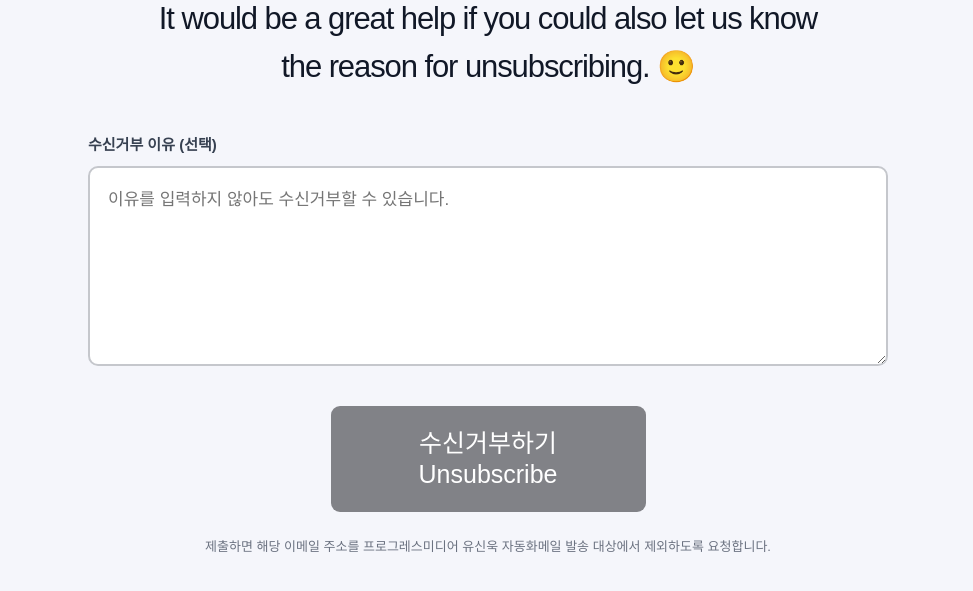
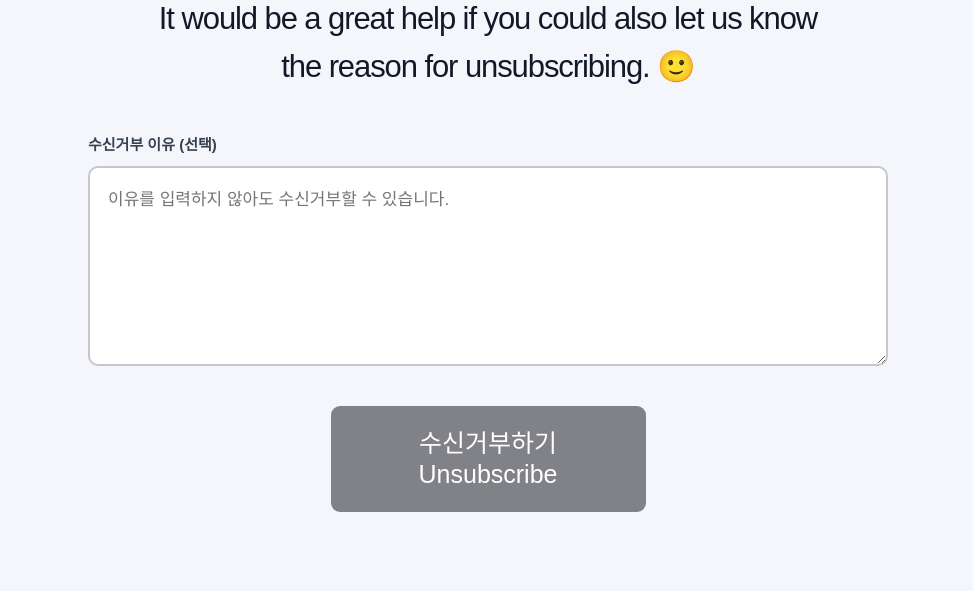
Before and after one commit to 324ysw2/progressmedia-unsubscribe, a plain HTML site: page index.html in a window 1280 px wide. Shown: the part 379-970 px from the top of the page, without its empty margins (152-1125 px from the left). Drawn offline with Linux system fonts and the light colour scheme.

Commit message:
Remove unsubscribe submission notice

```diff
--- a/index.html
+++ b/index.html
@@ -114,7 +114,6 @@
       <input type="text" name="_honey" class="honey" tabindex="-1" autocomplete="off">
 
       <button type="submit">수신거부하기<br>Unsubscribe</button>
-      <p class="notice">제출하면 해당 이메일 주소를 프로그레스미디어 유신욱 자동화메일 발송 대상에서 제외하도록 요청합니다.</p>
     </form>
   </main>
   <script>
```
